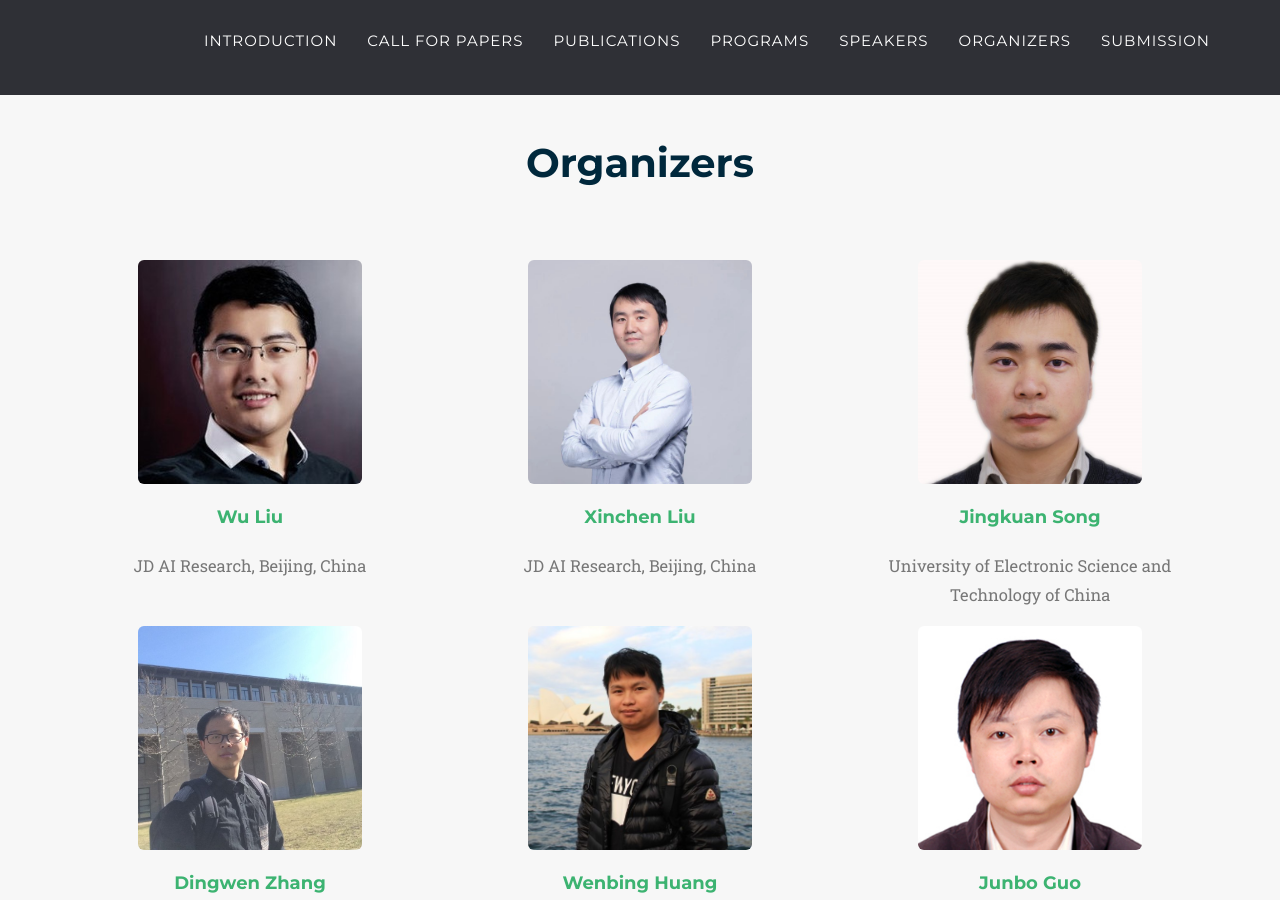
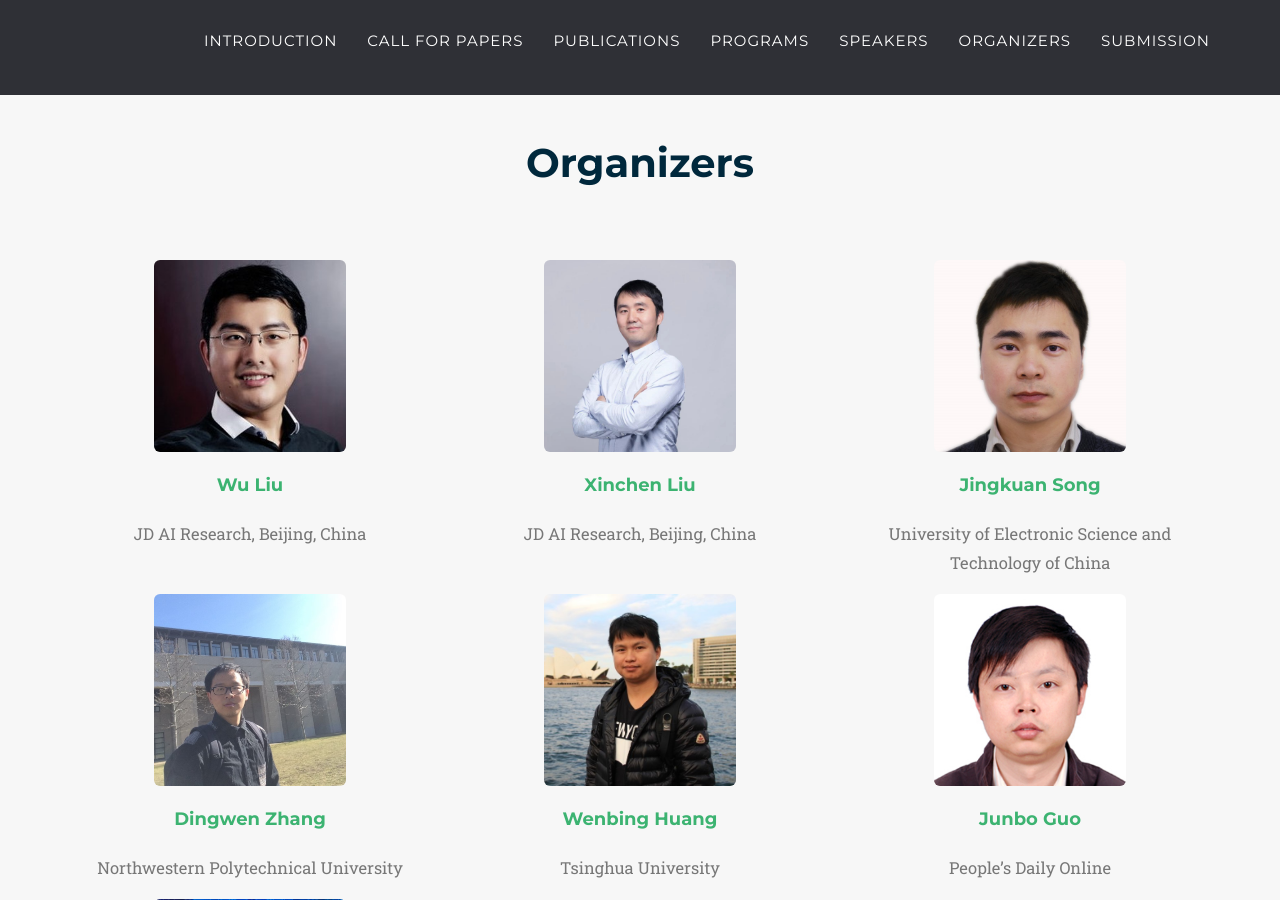
Before and after one commit to MCFR-MM22/MCFR-MM22.github.io, a Jekyll site: the page built from index.html, in a window 1280 px wide and 900 px high, scrolled down 3325 px. Built offline with Jekyll 4.4.1, drawn with Linux system fonts in a browser that asks for light colours; some web fonts are replaced.

Commit message:
Update organizers.html

```diff
--- a/_includes/2021_data/organizers.html
+++ b/_includes/2021_data/organizers.html
@@ -11,7 +11,7 @@
             {% for post in site.data.twenty_21.organizers %}
                 <div class="col-md-4 col-sm-6 speakers-item">
                     <!-- <a href="{{ post.name }}" class="speakers-link" data-toggle="modal"> -->
-                    <center><img src="../css/2021_style/img/organizers/{{ post.thumbnail }}" class="img-centered img-rounded"  width="224px" height="224px"/></center>
+                    <center><img src="../css/2021_style/img/organizers/{{ post.thumbnail }}" class="img-centered img-rounded"  width="192px" height="192px"/></center>
                     <!-- </a> -->
                     <center><div class="speakers-caption" >
                         <a href="/organizers_info"><h4 style="text-transform: capitalize;">{{ post.name }}</h4></a>
```
